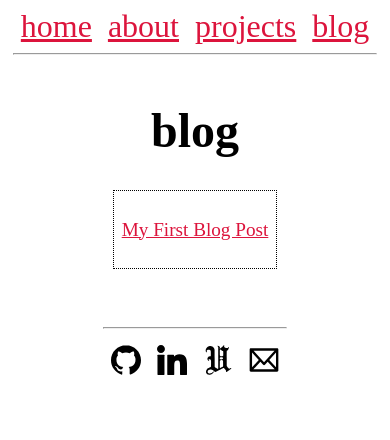
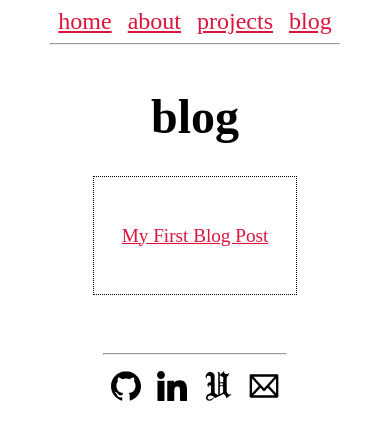
Before and after one commit to parkerdunnisfun/parkerdunnisfun.github.io, a Jekyll site: the page built from docs/blog.md, in a window 390 px wide. Shown: the top 440 px of the page. Built offline with Jekyll 4.4.1, drawn with Linux system fonts in a browser that asks for light colours.

Commit message:
added mobile media query, fixed /about image issue

```diff
--- a/docs/_layouts/default.html
+++ b/docs/_layouts/default.html
@@ -4,7 +4,7 @@
   <body class="wrapper">
     <div class="flex-container">
       <!--header-->
-      <div style="font-size:200%">
+      <div class="header">
         <ul>
           <li><a href="/">home</a></li>
           <li><a href="/about">about</a></li>
--- a/docs/assets/main.css
+++ b/docs/assets/main.css
@@ -1,3 +1,15 @@
+@media only screen and (max-width: 768px) {
+  /* For mobile phones: */
+  div.header {
+    /* max-width: 125px; */
+    font-size: 150%;
+  }
+
+  p {
+    padding: 20px;
+  }
+}
+
 * {
     box-sizing: border-box;
   }
@@ -20,6 +32,10 @@
     margin-left: auto;
     margin-right: auto;
     /* width: 50%; */
+  }
+
+.header {
+  font-size: 200%;
   }
 
 ul {
```
Also changed, not shown: 1 other file.
